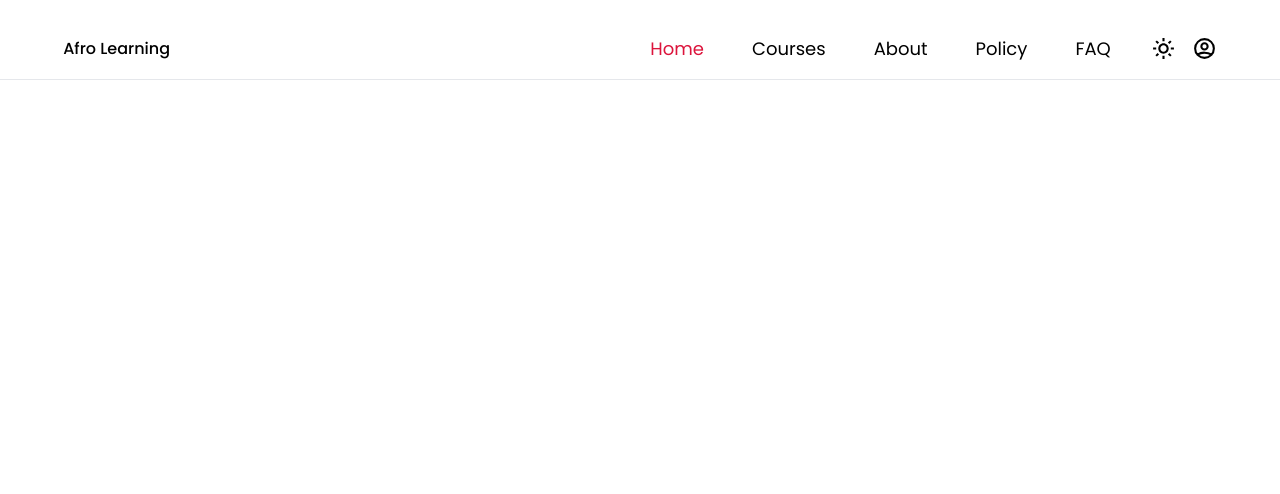
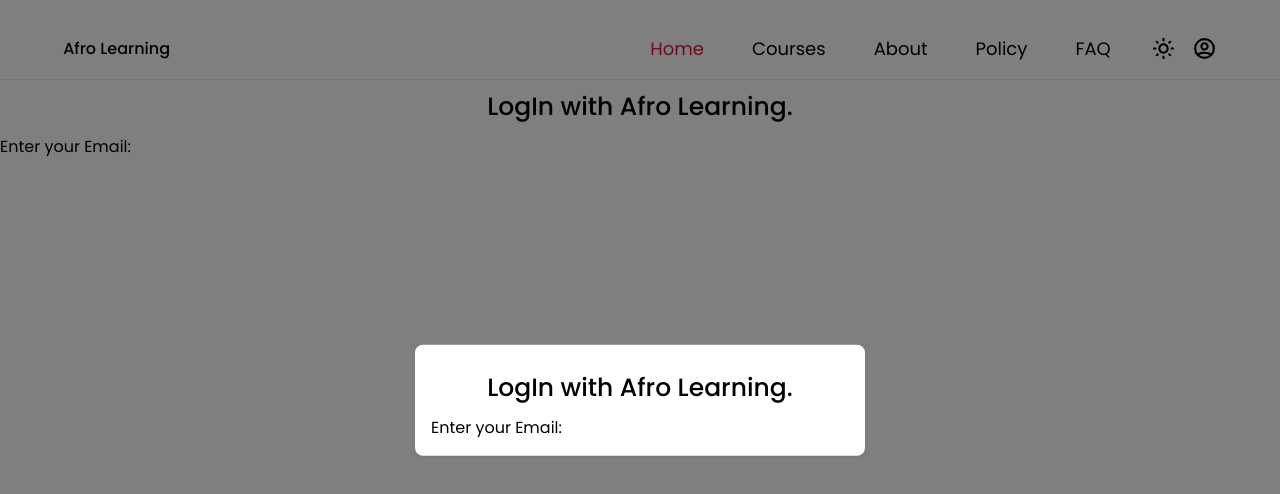
Before and after one commit to megersam/LMS, a Next.js app in the folder client/: page / in a window 1280 px wide. Both pictures are taken after a click on the icon 1204 px from the left and 48 px from the top of the page. Shown: the top 494 px of the page. Built offline with nearby package versions, Linux system fonts and the light colour scheme.

Commit message:
Login component UI design

```diff
--- /dev/null
+++ b/client/app/components/Auth/Login.tsx
@@ -0,0 +1,52 @@
+'use client'
+
+import React, { FC, useState } from 'react'
+import {useFormik} from 'formik';
+import * as Yup from 'yup';
+import {AiOutlineEye, AiOutlineEyeInvisible, AiFillGithub} from 'react-icons/ai';
+import {FcGoogle} from 'react-icons/fc';
+import { ErrorSharp } from '@mui/icons-material';
+import { styles } from '../../styles/style';
+
+
+type Props = {
+    setRoute: (route: string)=> void;
+}
+
+const schema = Yup.object().shape({
+    email: Yup.string().email("Invalid email!").required("Please enter your email"),
+    password: Yup.string().required("Please enter your password").min(6),
+});
+
+const Login:FC<Props> = (props: Props) => {
+    const [show, setShow] = useState(false);
+
+
+    const formink = useFormik({
+        initialValues: {email:"", password:""},
+        validationSchema: schema,
+        onSubmit: async({email,password})=>{
+            console.log(email, password);
+        }
+    });
+
+    const {errors, touched, values, handleChange, handleSubmit} = formink;
+
+  return (
+    <div className='w-full'>
+        <h1 className={`${styles.title}`}>
+            LogIn with Afro Learning.
+        </h1>
+        <form onSubmit={handleSubmit}>
+            <label
+              className={`${styles.label}`}
+              htmlFor='email'
+            >
+                Enter your Email:
+            </label>
+        </form>
+    </div>
+  )
+}
+
+export default Login;
--- a/client/app/components/Header.tsx
+++ b/client/app/components/Header.tsx
@@ -4,15 +4,19 @@
 import NavItems from "../utils/NavItems";
 import { ThemeSwitcher } from "../utils/ThemeSwitcher";
 import {HiOutlineMenuAlt3, HiOutlineUserCircle} from 'react-icons/hi'
+import CustomModal from "../utils/CustomModal";
+import Login from "./Auth/Login";
 
 type Props = {
     open: boolean;
     setOpen: (open: boolean) => void;
     activeItem: number;
+    route: string,
+    setRoute: (route: string) => void;
 }
 
 
-const Header: FC<Props> = ({activeItem, setOpen}) => {
+const Header: FC<Props> = ({activeItem, setOpen, open, route, setRoute}) => {
     const [active, setActive] = useState(false);
     const [openSidebar, setOpenSidebar] = useState(false);
 
@@ -94,7 +98,23 @@
                 )}
 
             </div>
-
+           {
+            route === "Login" && (
+                <>
+                {
+                    open && (
+                        <CustomModal
+                          open={open}
+                          setOpen={setOpen}
+                          setRoute={setRoute}
+                          activeItem={activeItem}
+                          component={Login}
+                        />
+                    )
+                }
+                </>
+            )
+           }
         </div>
     )
 }
--- a/client/app/page.tsx
+++ b/client/app/page.tsx
@@ -3,6 +3,7 @@
 import React, {FC, useState} from  'react';
 import Heading from './utils/Heading';
 import Header from './components/Header';
+import Login from './components/Auth/Login';
 
 
 interface Props{}
@@ -11,6 +12,7 @@
 const Page: FC<Props> = (props)=>{
   const [open, setOpen] = useState(false);
   const [activeItem, setActiveItem] = useState(0);
+  const  [route, setRoute] = useState("Login");
   return(
     <div>
       <Heading
@@ -22,7 +24,10 @@
       open={open}
       setOpen={setOpen}
       activeItem={activeItem}
+      setRoute={setRoute}
+      route={route}
       />
+      <Login/>
     </div>
   )
 };
--- /dev/null
+++ b/client/app/styles/style.ts
@@ -0,0 +1,4 @@
+export const styles = {
+    title: 'text-[25px] text-black dark:text-white font-[500] font-Poppins text-center py-2',
+    label: 'text-[16px] font-Poppins text-black dark:text-white'
+}
--- /dev/null
+++ b/client/app/utils/CustomModal.tsx
@@ -0,0 +1,31 @@
+'use client'
+import React, { FC } from 'react'
+import {Modal, Box} from '@mui/material';
+
+type Props = {
+    open:boolean;
+    setOpen: (open: boolean)=> void;
+    activeItem: any;
+    component: any;
+    setRoute?: (route: string)=> void;
+}
+
+const  CustomModal: FC<Props>=({open, setOpen, setRoute, component:Component})=> {
+  return (
+    <Modal
+      open={open}
+      onClose={()=> setOpen(false)}
+      aria-labelledby="modal-modal-title"
+      aria-describedby="modal-modal-description"
+    >
+        <Box
+        className="absolute top-[50%] left-[50%] -translate-x-1/2 -translate-y-1/2 w-[450px] bg-white dark:bg-slate-900 rounded-[8px] shadow p-4 outline-none"
+        >
+            <Component setOpen={setOpen} setRoute={setRoute}/>
+        </Box>
+
+    </Modal>
+  )
+}
+
+export default CustomModal
```
Also changed, not shown: client/package.json (+11 -1 lines), 1 other file (tests, documents, lock files or other folders).
